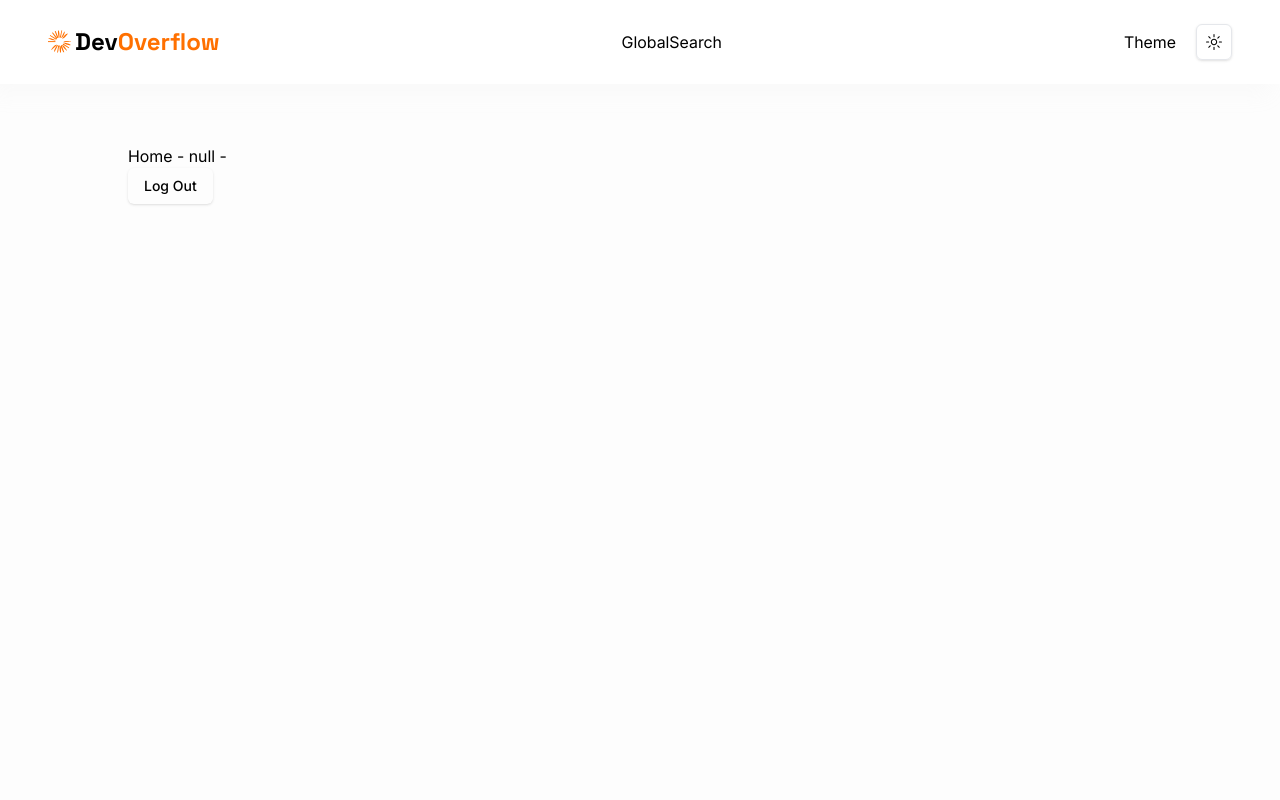
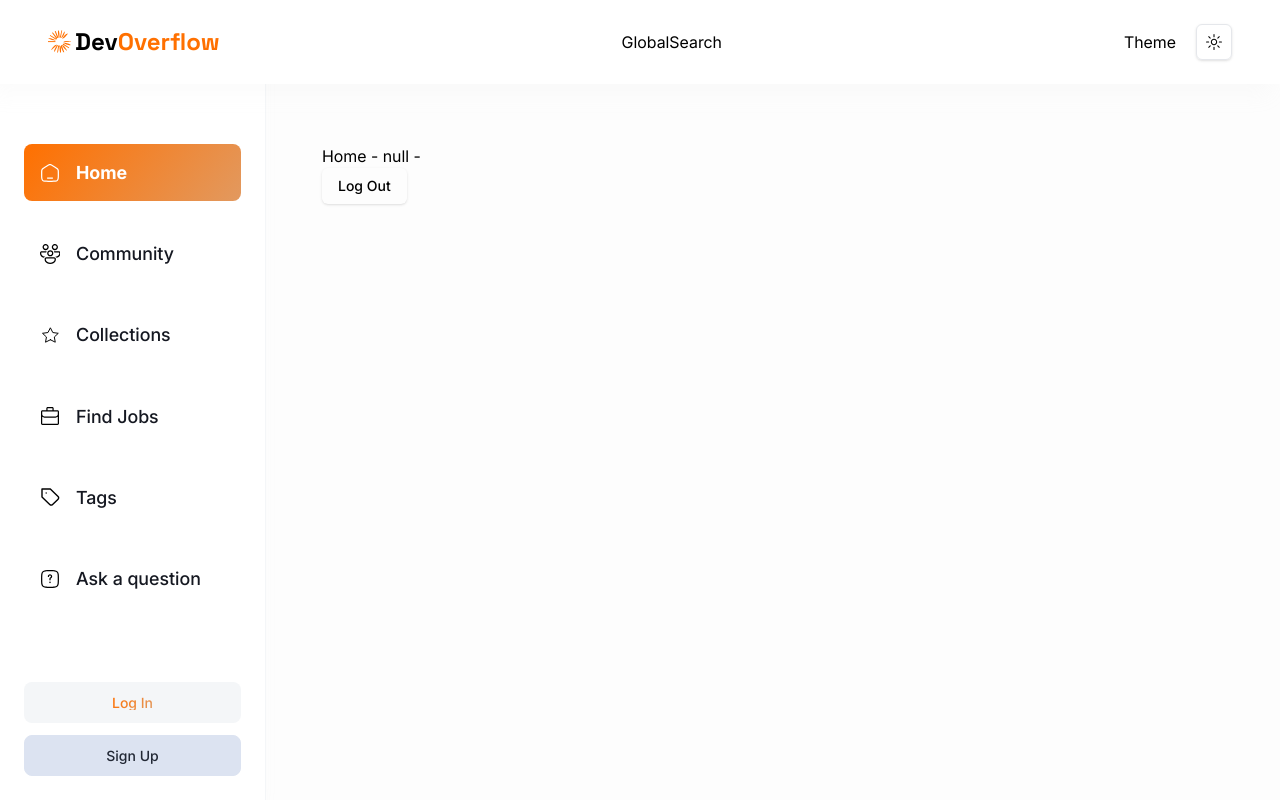
Before and after one commit to mohsensami/devflow, a Next.js app: page / in a window 1280 px wide. Built offline with nearby package versions, Linux system fonts and the light colour scheme; no server answers.

Commit message:
Left Sidebar

```diff
--- a/app/(root)/layout.tsx
+++ b/app/(root)/layout.tsx
@@ -1,5 +1,6 @@
 import { ReactNode } from "react";
 
+import LeftSidebar from "@/components/navigation/LeftSidebar";
 import Navbar from "@/components/navigation/navbar";
 
 const RootLayout = ({ children }: { children: ReactNode }) => {
@@ -8,6 +9,8 @@
       <Navbar />
 
       <div className="flex">
+        <LeftSidebar />
+
         <section className="flex min-h-screen flex-1 flex-col px-6 pb-6 pt-36 max-md:pb-14 sm:px-14">
           <div className="mx-auto w-full max-w-5xl">{children}</div>
         </section>
--- /dev/null
+++ b/components/navigation/LeftSidebar.tsx
@@ -0,0 +1,56 @@
+import Image from "next/image";
+import Link from "next/link";
+import React from "react";
+
+import ROUTES from "@/constants/routes";
+
+import NavLinks from "./navbar/NavLinks";
+import { Button } from "../ui/button";
+
+const LeftSidebar = () => {
+  return (
+    <section className="custom-scrollbar background-light900_dark200 light-border sticky left-0 top-0 h-screen flex flex-col justify-between overflow-y-auto border-r p-6 pt-36 shadow-light-300 dark:shadow-none max-sm:hidden lg:w-[266px]">
+      <div className="flex flex-1 flex-col gap-6">
+        <NavLinks />
+      </div>
+
+      <div className="flex flex-col gap-3">
+        <Button
+          className="small-medium btn-secondary min-h-[41px] w-full rounded-lg px-4 py-3 shadow-none"
+          asChild
+        >
+          <Link href={ROUTES.SIGN_IN}>
+            <Image
+              src="/icons/account.svg"
+              alt="Account"
+              width={20}
+              height={20}
+              className="invert-colors lg:hidden"
+            />
+
+            <span className="primary-text-gradient max-lg:hidden">Log In</span>
+          </Link>
+        </Button>
+
+        <Button
+          className="small-medium light-border-2 btn-tertiary text-dark400_light900 min-h-[41px] w-full rounded-lg border px-4 py-3 shadow-none"
+          asChild
+        >
+          <Link href={ROUTES.SIGN_UP}>
+            <Image
+              src="/icons/sign-up.svg"
+              alt="Account"
+              width={20}
+              height={20}
+              className="invert-colors lg:hidden"
+            />
+
+            <span className="max-lg:hidden">Sign Up</span>
+          </Link>
+        </Button>
+      </div>
+    </section>
+  );
+};
+
+export default LeftSidebar;
```
